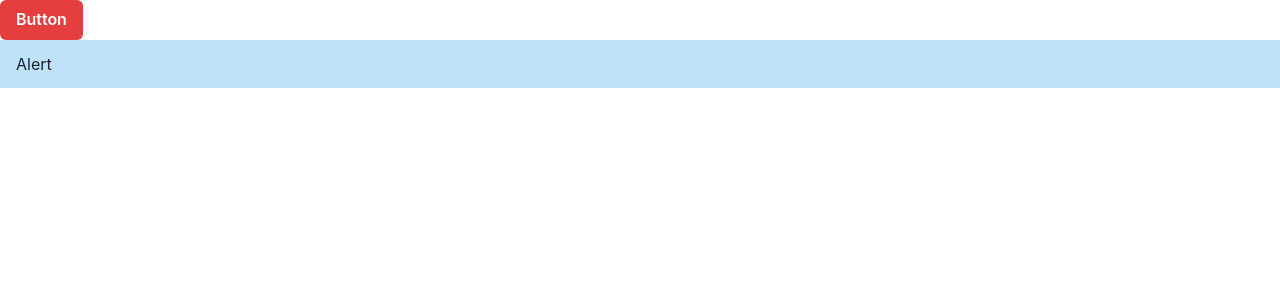
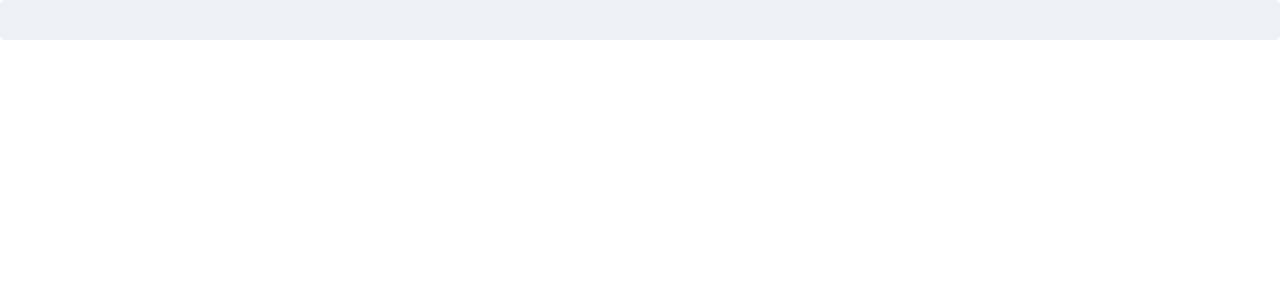
Before and after one commit to kupuma-ru21/urql_chakra, a Next.js app: page / in a window 1280 px wide. Shown: the top 300 px of the page. Built offline with nearby package versions, Linux system fonts and the light colour scheme.

Commit message:
feat: Theme Extension: withDefaultVariant

```diff
--- a/src/app/page.tsx
+++ b/src/app/page.tsx
@@ -1,11 +1,10 @@
 "use client";
-import { Alert, Button } from "@chakra-ui/react";
+import { Alert, Button, Input } from "@chakra-ui/react";
 
 export default function Page() {
   return (
     <>
-      <Button>Button</Button>
-      <Alert>Alert</Alert>
+      <Input variant="filled" />
     </>
   );
 }
--- a/src/theme/index.ts
+++ b/src/theme/index.ts
@@ -1,13 +1,9 @@
-import { extendTheme, withDefaultColorScheme } from "@chakra-ui/react";
+import { extendTheme, withDefaultVariant } from "@chakra-ui/react";
 
 const theme = extendTheme(
-  withDefaultColorScheme({
-    colorScheme: "red",
-    components: ["Button", "Badge"],
-  }),
-  withDefaultColorScheme({
-    colorScheme: "blue",
-    components: ["Alert", "Table"],
+  withDefaultVariant({
+    variant: "outline",
+    components: ["Input", "NumberInput", "PinInput"],
   })
 );
 
```
